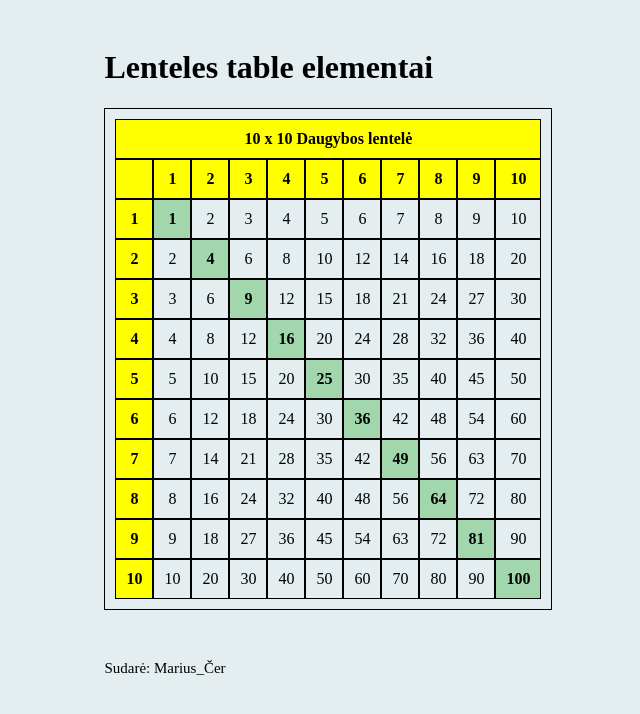
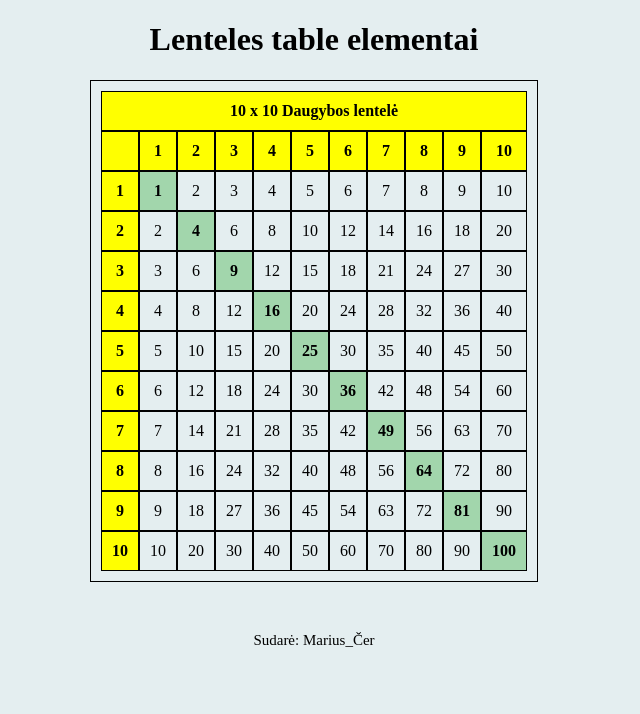
Before and after one commit to eimkasp/bit-frontend-1, a plain HTML site: page tables.html in a window 1280 px wide. Shown: the whole page, without its empty margins (326-966 px from the left). Drawn offline with Linux system fonts and the light colour scheme.

Commit message:
lenteles centravimo pataisymas
pageidautina, nenaudoti, padding/margin ant body elemento

```diff
--- a/assets/css/table.css
+++ b/assets/css/table.css
@@ -1,7 +1,5 @@
 body {
   background-color: rgb(228, 238, 240);
-  padding-top: 20px;
-  padding-left: 33%;
 }
 
 table,
@@ -44,3 +42,12 @@ footer {
   padding-top: 50px; /* atitraukimas nuo virsaus */
   font-size: 15px;
 }
+
+.centered-text {
+    text-align: center;
+}
+
+.centered {
+    margin-left: auto;
+    margin-right: auto;
+}
--- a/tables.html
+++ b/tables.html
@@ -9,7 +9,7 @@
     <link rel="stylesheet" href="assets/css/table.css" />
 </head>
 <body>
-    <h1>
+    <h1 class="centered-text">
         Lenteles table elementai
     </h1>
 
@@ -32,7 +32,8 @@
         </tr>
     </table>
 
-    <table>
+    <div>
+    <table class="centered">
         <tr class="title">
             <td colspan="11">10 x 10 Daugybos lentelė</td>
         </tr>
@@ -191,7 +192,9 @@
             <td class="text-bold background-green">100</td>
         </tr>
     </table>
-    <footer>
+
+</div>
+    <footer class="centered-text">
        Sudarė: Marius_Čer
     </footer>
 </body>
```
